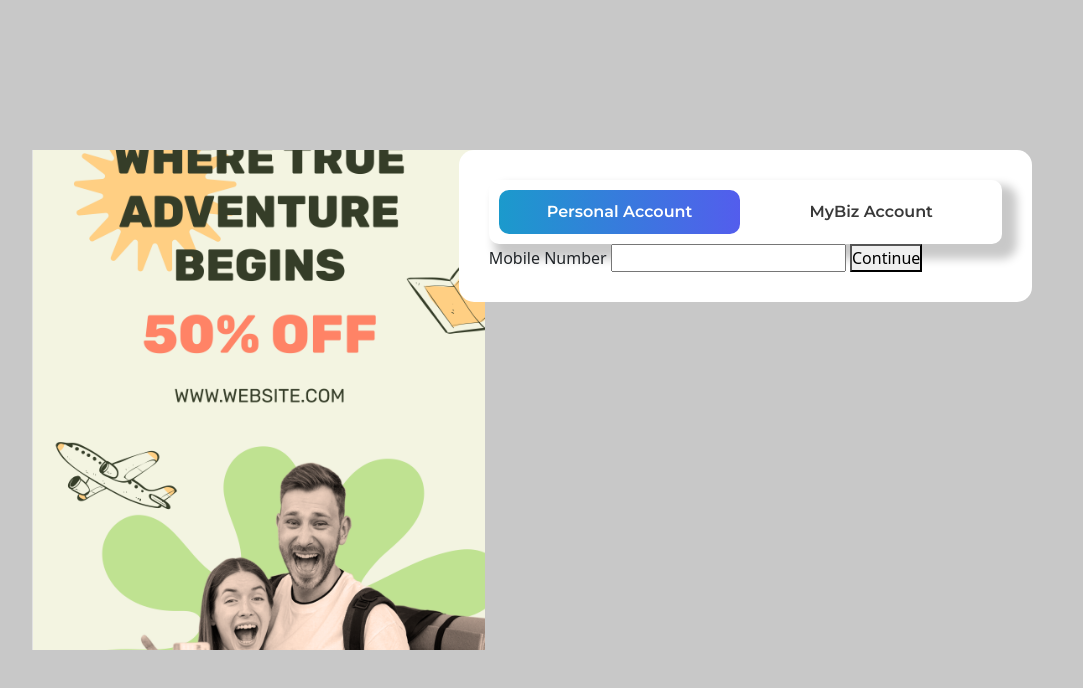
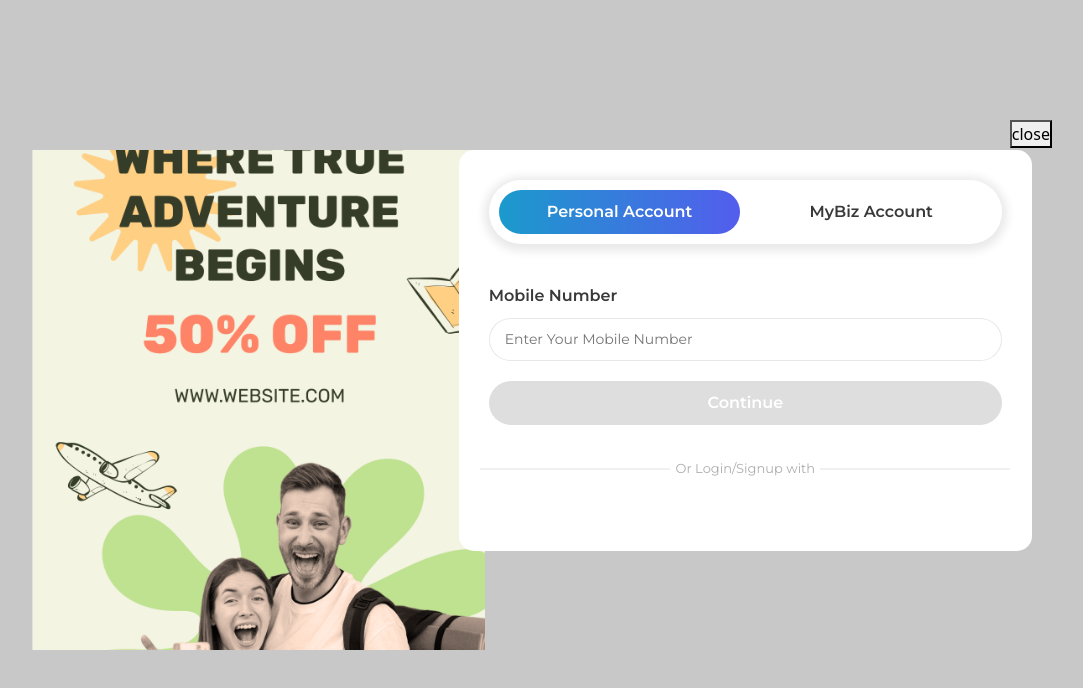
Before and after one commit to Purnima-Pal/trip-kare, a plain HTML site: page index.html in a window 1280 px wide. Shown: the whole page, without its empty margins (108-1191 px from the left). Drawn offline with nearby package versions, Linux system fonts and the light colour scheme.

Commit message:
popup1_work in progress

```diff
--- a/css/style.css
+++ b/css/style.css
@@ -25,15 +25,15 @@ max-width: 1000px;
     background: #fff;
     border-radius: 15px;
     padding: 30px 30px;
-
+    position: relative;
 }
 .popup1_btn_tab{
     display: flex;
     padding: 10px 15px;
     gap: 10px;
     justify-content: center;
-    box-shadow: 10px 10px 10px 5px #00000037;
-    border-radius: 10px;
+    box-shadow: 0px 2px 10px 5px #00000017;
+    border-radius: 50px;
 }
 .personal_btn,.biz_btn{
     flex: 0 0 auto;
@@ -49,7 +49,7 @@ max-width: 1000px;
      padding: 10px 20px;
      width: 100%;
      display: block;
-     border-radius: 10px;;
+     border-radius: 50px;
 }
 .personal_btn button.active{
      background: linear-gradient(90deg,rgba(27, 154, 204, 1) 0%, rgba(83, 93, 237, 1) 100%);
@@ -65,7 +65,7 @@ max-width: 1000px;
      padding: 10px 20px;
      width: 100%;
      display: block;
-     border-radius: 10px;
+     border-radius: 50px;
 }
 .biz_btn button.active{
     background: linear-gradient(90deg,rgba(204, 154, 27, 1) 0%, rgba(237, 137, 83, 1) 100%);
@@ -82,4 +82,74 @@ max-width: 1000px;
     height: 100%;
     object-fit: cover;
 }
+.popup_btn_content1{
+    margin-top: 40px;
+}
+.popup_btn_content1 label{
+    font-family: "Montserrat", sans-serif;
+    color: #393939;
+    font-weight: 600;
+    display: block;
+    margin-bottom: 10px;
+}
+.popup_btn_content1 input{
+    display: block;
+    width: 100%;
+    padding: 10px 15px;
+    border-radius: 50px;
+    font-family: "Montserrat", sans-serif;
+    font-size: 14px;
+    border: 1px solid #00000017;
+
+}
+.popup_btn_content1 button{
+     font-family: "Montserrat", sans-serif;
+     font-size: 16px;
+     font-weight: 600;
+     color: #fff;
+     border: none;
+     background: #dedede;
+     padding: 10px 20px;
+     width: 100%;
+     display: block;
+     border-radius: 50px;
+     margin-top: 20px;
+}
+.log_divider{
+    margin: 30px 0;
+    text-align: center;
+}
+.log_divider p{
+  font-family: "Montserrat", sans-serif;
+  color: #adadad;
+  font-size: 13px;
+  display: inline-block;
+  position: relative;
+  line-height: 1;
+}
+.log_divider p::before{
+   content: '';
+    width: 190px;
+    height: 1px;
+    background: #e1e1e1;
+    position: absolute;
+    left: -140%;
+    top: 50%;
+    transform: translateY(-50%);
+}
+.log_divider p::after{
+   content: '';
+    width: 190px;
+    height: 1px;
+    background: #e1e1e1;
+    position: absolute;
+    right: -140%;
+    top: 50%;
+    transform: translateY(-50%);
+}
+.popup1_close_btn button{
+    position: absolute;
+    right: -20px;
+    top: -30px;
+}
 /* popup1_css */
--- a/index.html
+++ b/index.html
@@ -36,10 +36,18 @@
                     <div class="popup_btn_content1">
                         <form action="">
                             <label for="">Mobile Number</label>
-                            <input type="tel" name="" id="">
-                            <button type="submit">Continue</button>
+                            <input type="tel" name="" id="" placeholder="Enter Your Mobile Number">
+                            <button type="submit" class="conti_btn">Continue</button>
                         </form>
+                        <div class="log_divider">
+                            <p>Or Login/Signup with</p>
+                        </div>
                     </div>
+                </div>
+                <div class="popup1_close_btn">
+                    <button>
+                        close
+                    </button>
                 </div>
             </div>
         </div>
```
